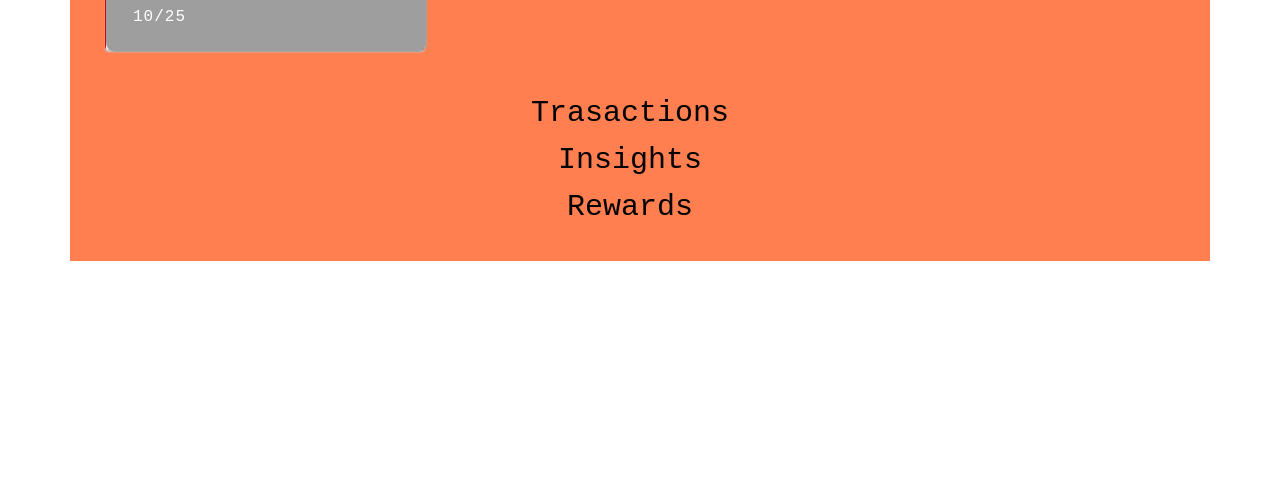
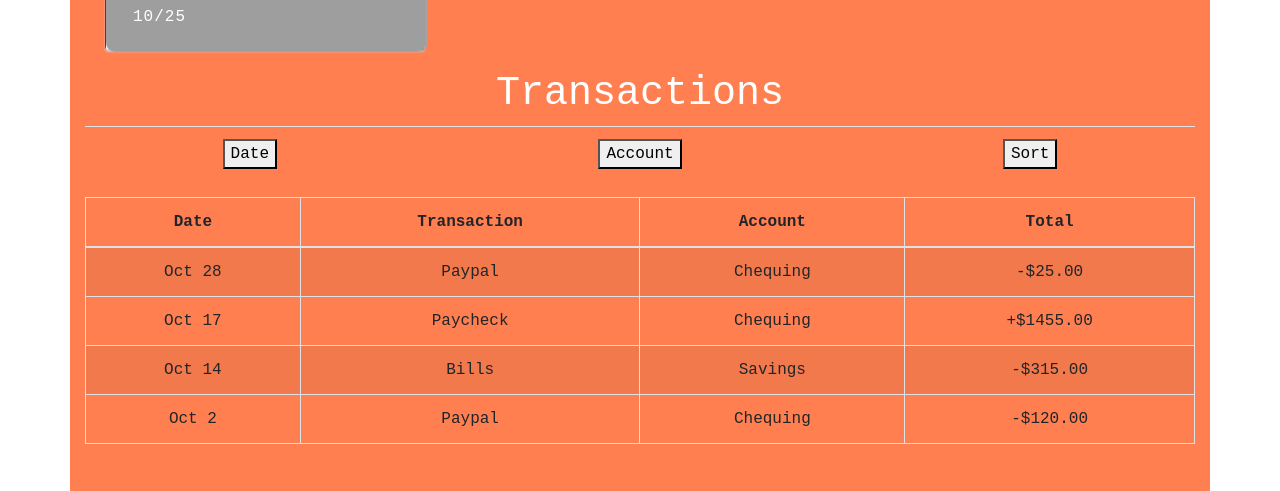
Before and after one commit to ljisman/BTH745-Banking-App, a React (Create React App) app in the folder banking-app/: page / in a window 1280 px wide. Shown: the part 218-709 px from the top of the page. Built offline with nearby package versions, Linux system fonts and the light colour scheme; grey boxes are pictures that could not be loaded.

Commit message:
added transactionlist

```diff
--- a/banking-app/src/App.js
+++ b/banking-app/src/App.js
@@ -3,6 +3,7 @@ import './App.css';
 import Sidebar from './sidebar/sidebar'
 import {Card,Nav } from './homepage/hompage';
 import './sidebar/sidebar.css'
+import TransactionsList from './transactions/TransactionsList';
 
 function App() {
   return (
@@ -13,6 +14,7 @@ function App() {
         <div id="page-wrap">
           <h1>Yes Bank</h1>
             <Card/>
+            <TransactionsList/>
             <Nav/>
         {/* </header> */}
         </div>
--- a/banking-app/src/transactions/TransactionsList.js
+++ b/banking-app/src/transactions/TransactionsList.js
@@ -1,7 +1,7 @@
 import React from 'react';
 import Table from 'react-bootstrap/Table';
-
-function TransactionsList(props) {
+class TransactionsList extends React.Component{
+    render () {
 
     return (
         <div class="mx-auto">
@@ -55,5 +55,6 @@ function TransactionsList(props) {
     )
 
 }
+}
 
 export default TransactionsList;
```
